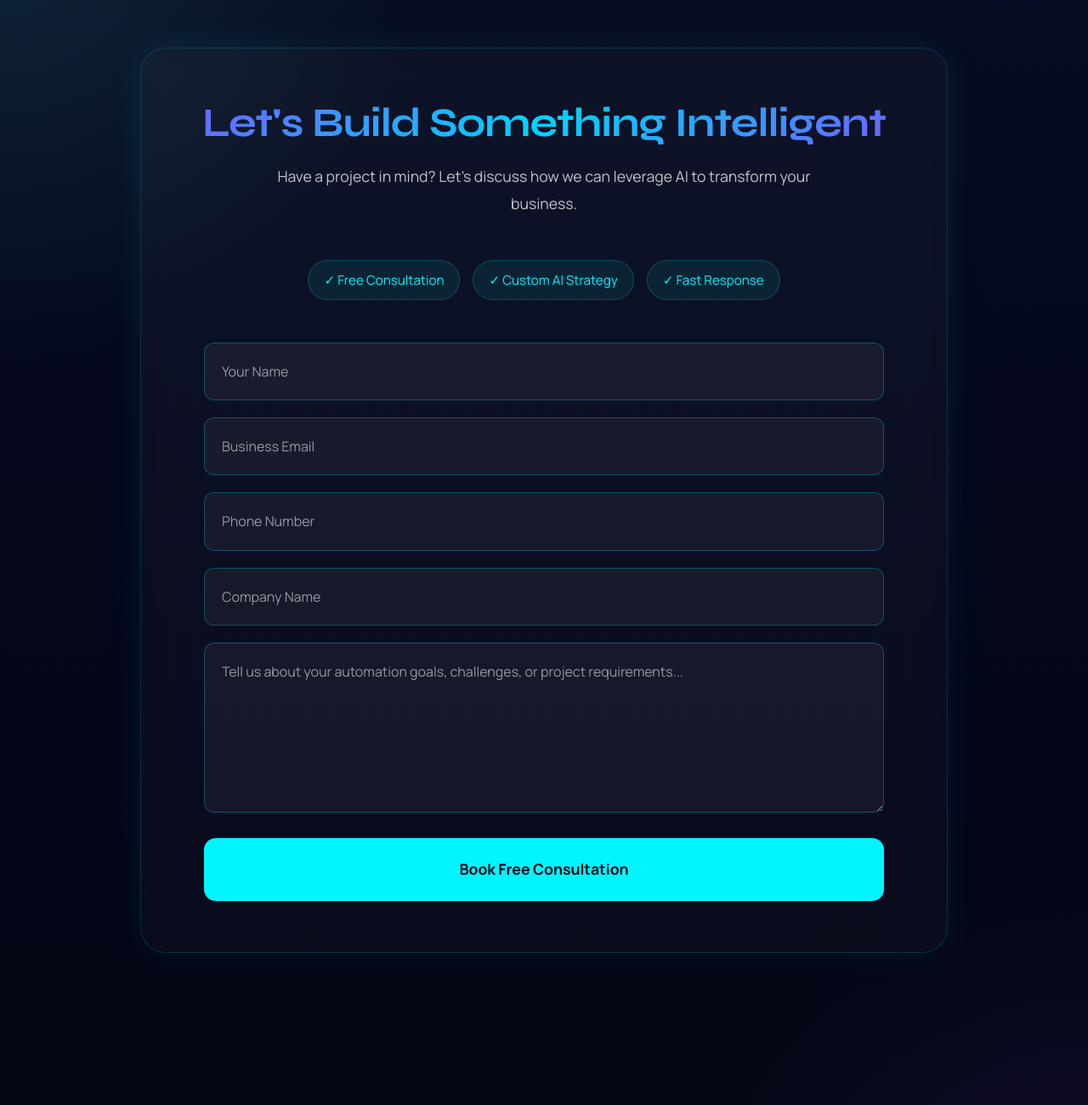
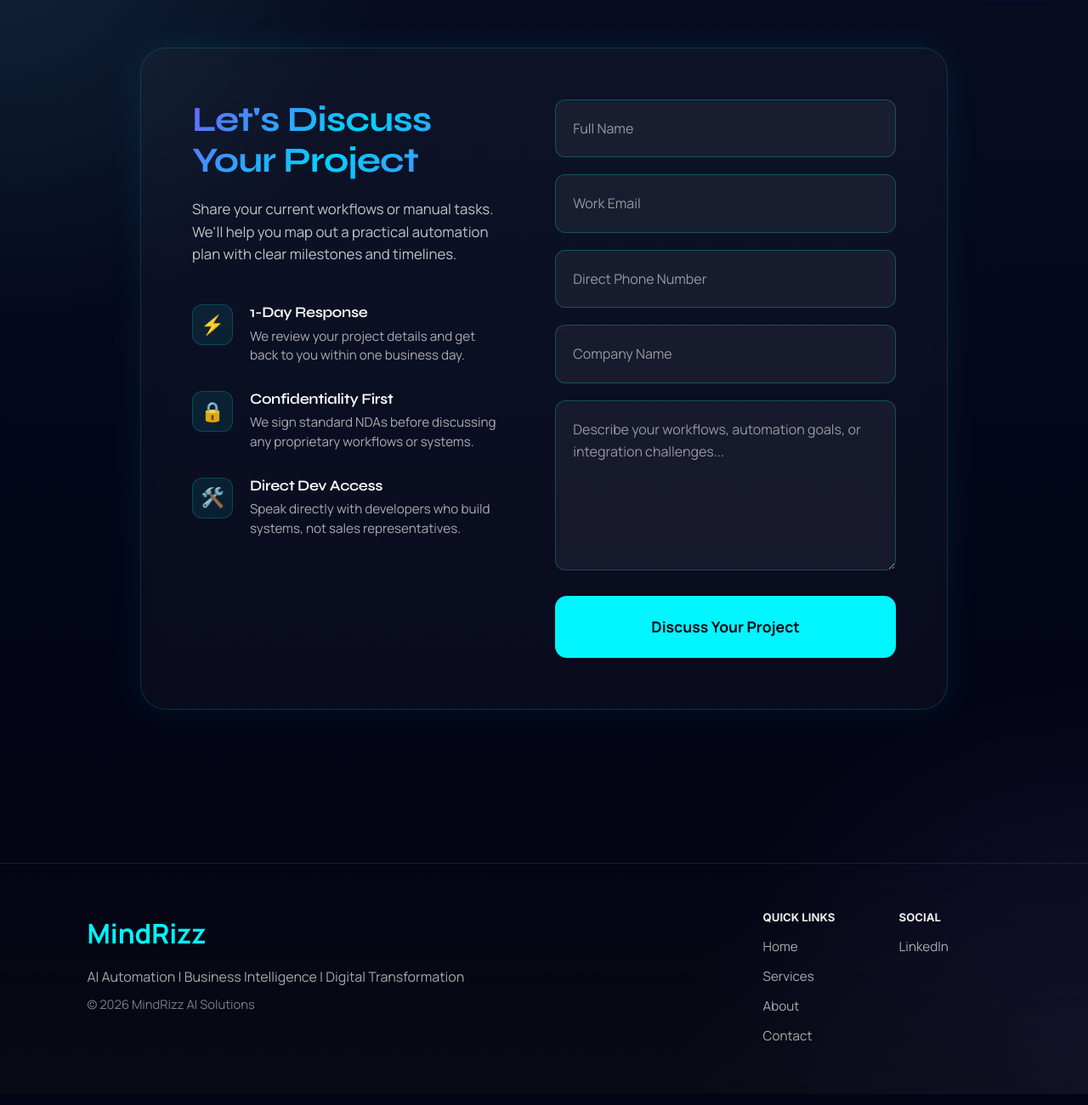
Before and after one commit to Navanishwar/Mindrizz-AI-Solutions, a Django app: page /contact/ in a window 1280 px wide. Shown: the part 64-1364 px from the top of the page at 85% size. Run offline with Django 5.2, Linux system fonts and the light colour scheme.

Commit message:
conversion: optimize Contact page layout, trust signals, and approachable copywriting for startups/SMEs

```diff
--- a/website/static/css/style.css
+++ b/website/static/css/style.css
@@ -2405,3 +2405,108 @@ footer p{
 .ai-solutions-grid .ai-solution-card h3 {
     min-height: 3.2rem;
 }
+
+/* =====================================================
+   CONTACT PAGE CONVERSION & TWO-COLUMN GRID
+===================================================== */
+.contact-grid {
+    display: grid;
+    grid-template-columns: 1.1fr 1.2fr;
+    gap: 60px;
+    align-items: stretch;
+}
+
+.contact-info {
+    display: flex;
+    flex-direction: column;
+    justify-content: flex-start;
+    height: 100%;
+}
+
+.contact-info h2 {
+    text-align: left !important;
+    font-size: 2.6rem !important;
+    margin-bottom: 20px;
+    background: var(--heading-gradient);
+    -webkit-background-clip: text;
+    -webkit-text-fill-color: transparent;
+}
+
+.contact-info .contact-subtitle {
+    text-align: left !important;
+    margin: 0 0 45px 0 !important;
+    font-size: 1.05rem;
+    line-height: 1.6;
+    color: rgba(255, 255, 255, 0.75);
+}
+
+.trust-signals {
+    display: flex;
+    flex-direction: column;
+    gap: 30px;
+}
+
+.trust-item {
+    display: flex;
+    gap: 20px;
+    align-items: flex-start;
+}
+
+.trust-icon {
+    font-size: 1.4rem;
+    background: rgba(0, 245, 255, 0.08);
+    border: 1px solid rgba(0, 245, 255, 0.2);
+    border-radius: 12px;
+    width: 48px;
+    height: 48px;
+    display: flex;
+    align-items: center;
+    justify-content: center;
+    color: #00f5ff;
+    flex-shrink: 0;
+}
+
+.trust-item h4 {
+    font-size: 1.1rem;
+    font-weight: 600;
+    color: white;
+    margin: 0 0 6px 0;
+}
+
+.trust-item p {
+    font-size: 0.95rem;
+    color: rgba(255, 255, 255, 0.65);
+    margin: 0;
+    line-height: 1.5;
+}
+
+.contact-form-wrapper {
+    height: 100%;
+}
+
+.contact-form-wrapper .contact-form {
+    margin-top: 0 !important;
+}
+
+@media (max-width: 900px) {
+    .contact-grid {
+        grid-template-columns: 1fr;
+        gap: 40px;
+    }
+
+    .contact-info h2 {
+        text-align: center !important;
+        font-size: 2.2rem !important;
+    }
+
+    .contact-info .contact-subtitle {
+        text-align: center !important;
+        margin: 0 auto 40px auto !important;
+        max-width: 600px;
+    }
+
+    .trust-signals {
+        max-width: 550px;
+        margin: 0 auto 20px auto;
+    }
+}
--- a/website/templates/contact.html
+++ b/website/templates/contact.html
@@ -34,19 +34,39 @@
 <section class="contact-section">
     <div class="reveal">
         <div class="contact-card">
-            <h2>Let's Build Something Intelligent</h2>
+            <div class="contact-grid">
+                <div class="contact-info">
+                    <h2>Let's Discuss Your Project</h2>
                     <p class="contact-subtitle">
-                Have a project in mind? Let's discuss how we can leverage AI to transform your business.
+                        Share your current workflows or manual tasks. We'll help you map out a practical automation plan with clear milestones and timelines.
                     </p>
-            <div class="contact-benefits">
 
-                <span>✓ Free Consultation</span>
+                    <div class="trust-signals">
+                        <div class="trust-item">
+                            <span class="trust-icon" aria-hidden="true">⚡</span>
+                            <div>
+                                <h4>1-Day Response</h4>
+                                <p>We review your project details and get back to you within one business day.</p>
+                            </div>
+                        </div>
+                        <div class="trust-item">
+                            <span class="trust-icon" aria-hidden="true">🔒</span>
+                            <div>
+                                <h4>Confidentiality First</h4>
+                                <p>We sign standard NDAs before discussing any proprietary workflows or systems.</p>
+                            </div>
+                        </div>
+                        <div class="trust-item">
+                            <span class="trust-icon" aria-hidden="true">🛠️</span>
+                            <div>
+                                <h4>Direct Dev Access</h4>
+                                <p>Speak directly with developers who build systems, not sales representatives.</p>
+                            </div>
+                        </div>
+                    </div>
+                </div>
 
-                <span>✓ Custom AI Strategy</span>
-
-                <span>✓ Fast Response</span>
-
-            </div>
+                <div class="contact-form-wrapper">
                     <form method="POST" class="contact-form">
 
                         {% csrf_token %}
@@ -71,7 +91,7 @@
                         type="text"
                         name="name"
                         value="{{ form.name.value|default:'' }}"
-                placeholder="Your Name"
+                        placeholder="Full Name"
                         required
                         >
 
@@ -79,7 +99,7 @@
                         type="email"
                         name="email"
                         value="{{ form.email.value|default:'' }}"
-                placeholder="Business Email"
+                        placeholder="Work Email"
                         required
                         >
 
@@ -87,7 +107,7 @@
                         type="text"
                         name="phone"
                         value="{{ form.phone.value|default:'' }}"
-                placeholder="Phone Number"
+                        placeholder="Direct Phone Number"
                         required
                         >
 
@@ -102,16 +122,16 @@
                         <textarea
                         name="requirement"
                         rows="6"
-                placeholder="Tell us about your automation goals, challenges, or project requirements..."
+                        placeholder="Describe your workflows, automation goals, or integration challenges..."
                         required
                         >{{ form.requirement.value|default:'' }}</textarea>
 
                         <button type="submit" class="btn">
-
-                Book Free Consultation
-
+                        Discuss Your Project
                         </button>
                     </form>
+                </div>
+            </div>
         </div>
     </div>
 </section>
```
Lines whose indentation alone changed are shown as unchanged.
